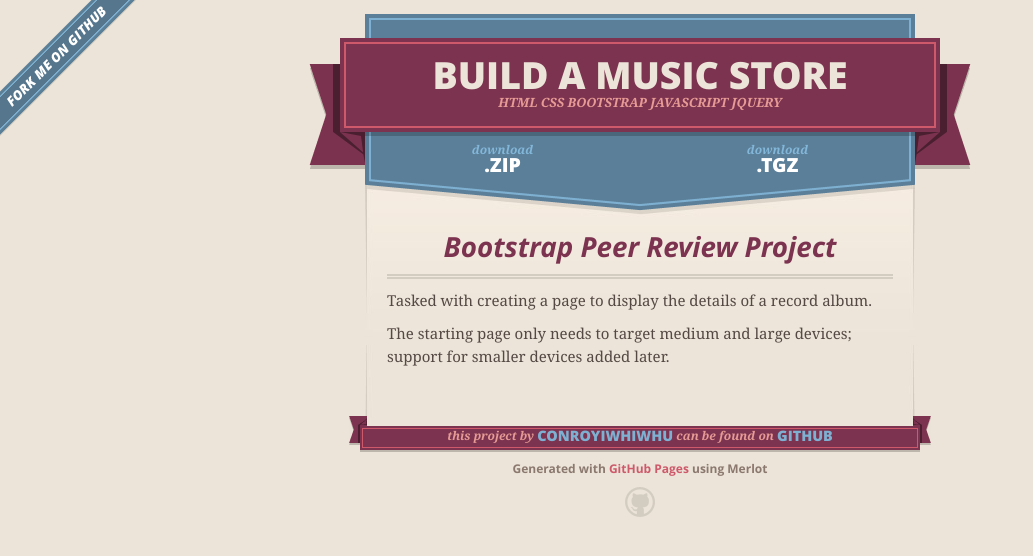
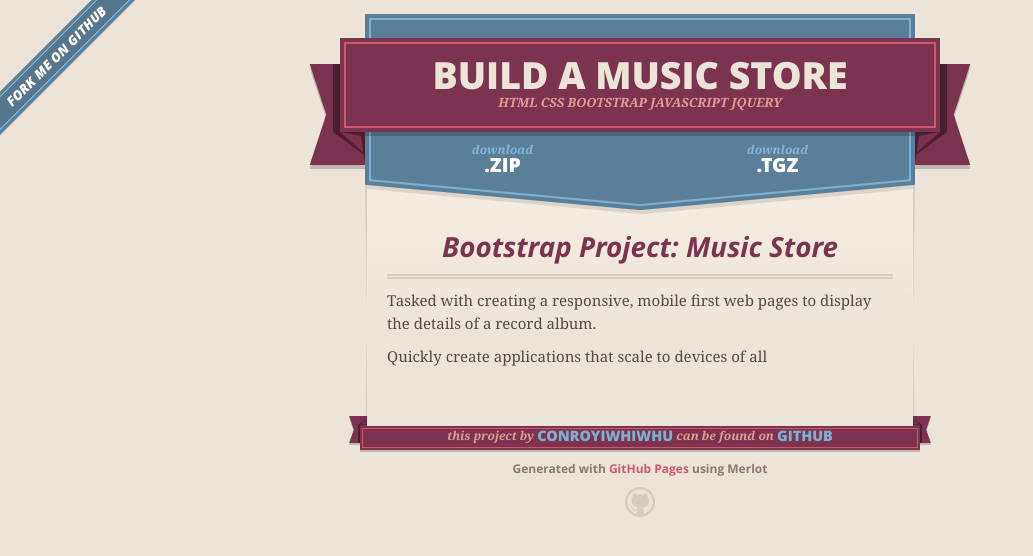
Before and after one commit to conroyiwhiwhu/bootstrap-build-a-music-store, a plain HTML site: page index.html in a window 1280 px wide. Shown: the whole page, without its empty margins (0-1033 px from the left). Drawn offline with nearby package versions, Linux system fonts and the light colour scheme.

```diff
--- a/index.html
+++ b/index.html
@@ -47,11 +47,11 @@
 
       <section id="main_content">
         <h1>
-<a id="bootstrap-peer-review-project" class="anchor" href="#bootstrap-peer-review-project" aria-hidden="true"><span aria-hidden="true" class="octicon octicon-link"></span></a>Bootstrap Peer Review Project</h1>
+<a id="bootstrap-project-music-store" class="anchor" href="#bootstrap-project-music-store" aria-hidden="true"><span aria-hidden="true" class="octicon octicon-link"></span></a>Bootstrap Project: Music Store</h1>
 
-<p>Tasked with creating a page to display the details of a record album. </p>
+<p>Tasked with creating a responsive, mobile first web pages to display the details of a record album. </p>
 
-<p>The starting page only needs to target medium and large devices; support for smaller devices added later.</p>
+<p>Quickly create applications that scale to devices of all </p>
       </section>
 
       <footer>
--- a/params.json
+++ b/params.json
@@ -1,6 +1,6 @@
 {
   "name": "Build A Music Store",
   "tagline": "HTML CSS BOOTSTRAP JAVASCRIPT JQUERY",
-  "body": "# Bootstrap Peer Review Project\r\n\r\nTasked with creating a page to display the details of a record album. \r\n\r\nThe starting page only needs to target medium and large devices; support for smaller devices added later.\r\n",
+  "body": "# Bootstrap Project: Music Store\r\n\r\nTasked with creating a responsive, mobile first web pages to display the details of a record album. \r\n\r\nQuickly create applications that scale to devices of all \r\n",
   "note": "Don't delete this file! It's used internally to help with page regeneration."
 }
```
